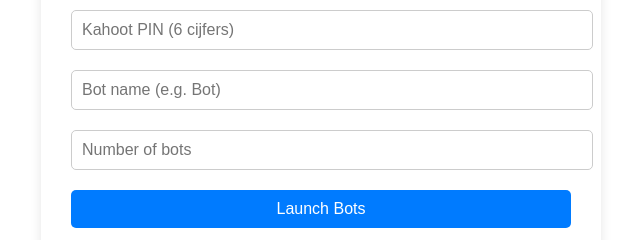
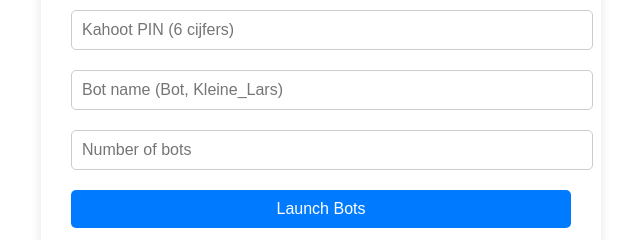
Before and after one commit to KleineLars/KLKahoot, a plain HTML site: page index.html in a window 1280 px wide. Shown: the part 165-405 px from the top of the page, 319-959 px from the left. Drawn offline with nearby package versions, Linux system fonts and the light colour scheme; no server answers.

Commit message:
Update index.html

```diff
--- a/index.html
+++ b/index.html
@@ -122,7 +122,7 @@
     <h1 class="glitch">KL Kahoot</h1>
     <form id="botForm">
       <input type="text" id="pin" placeholder="Kahoot PIN (6 cijfers)" required>
-      <input type="text" id="name" placeholder="Bot name (e.g. Bot)" required>
+      <input type="text" id="name" placeholder="Bot name (Bot, Kleine_Lars)" required>
       <input type="number" id="count" placeholder="Number of bots" required min="1" max="100">
       <button type="submit">Launch Bots</button>
     </form>
```
